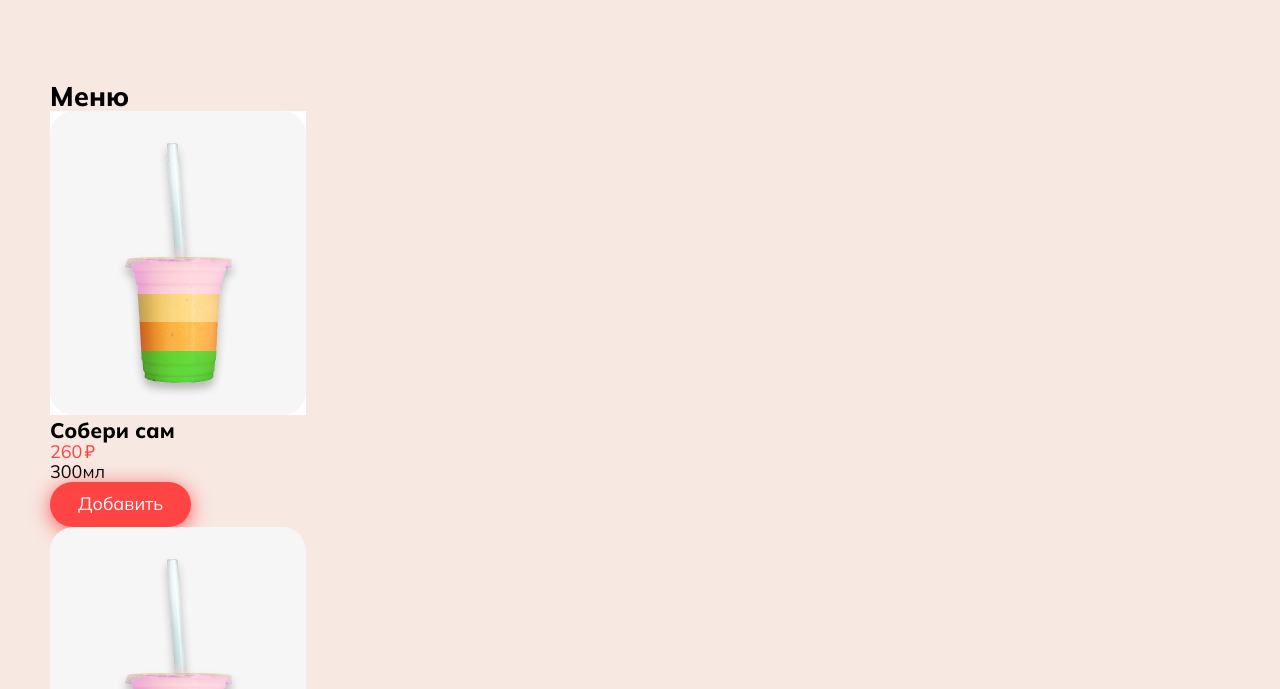
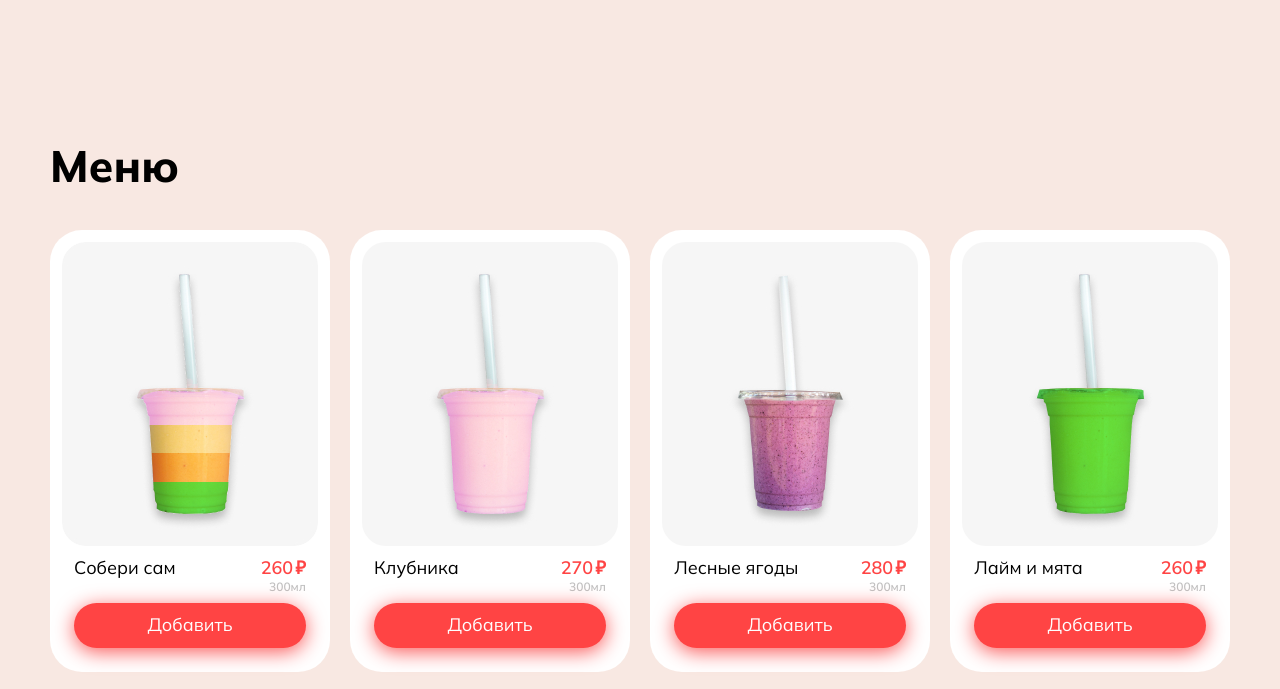
Before and after one commit to lynxsilver02/freshy-bar, a plain HTML site: page index.html in a window 1280 px wide. Shown: the part 978-1667 px from the top of the page. Drawn offline with Linux system fonts and the light colour scheme; a script that the page names is missing; a web font is replaced by a local one.

Commit message:
Refactoring HTML, update images, writing styles for Goods

```diff
--- a/css/style.css
+++ b/css/style.css
@@ -174,7 +174,70 @@ h1, h2, h3, p, fieldset {
   * GOODS SECTION
 */
 
+.goods {
+  padding: 60px 0 70px;
+}
 
+.goods__title {
+  margin-bottom: 40px;
+  font-size: 44px;
+  font-weight: 900;
+}
+
+.goods__list {
+  display: grid;
+  grid-template-columns: repeat(4, 280px); /* создать 4 столбца по 280px */
+  gap: 20px;  /* отступы между карточками */
+}
+
+.cocktail {
+  display: flex;  /* для удобства отображения контента */
+  flex-direction: column;
+  border-radius: 32px;
+  background-color: #FFF;
+  padding: 12px;
+  height: 100%;
+}
+
+.cocktail__img {
+  width: 100%;
+  border-radius: 24px;
+}
+
+.cocktail__content {
+  flex-grow: 1; /* при приближение тест тоже будет увеличиваться */
+  display: flex;  /* для удобства отображения контента */
+  flex-direction: column;
+  padding: 12px;
+}
+
+.cocktail__text {
+  display: flex;
+  justify-content: space-between;
+  margin-bottom: 2px;
+}
+
+.cocktail__title {
+  font-size: 18px;
+  font-weight: 400;
+  margin-right: 5px;  /* чтобы контент никогда не прижимался к цене */
+}
+
+.cocktail__price {
+  font-weight: 600;
+}
+
+.cocktail__size {
+  font-size: 12px;
+  font-weight: 600;
+  color: #C1C1C1;
+  align-self: flex-end; /* === margin-left: auto; */
+  margin-bottom: 10px;
+}
+
+.cocktial__btn {
+  margin-top: auto;
+}
 
 /*
   * FOOTER
--- a/index.html
+++ b/index.html
@@ -57,6 +57,7 @@
                         <article class="goods__card cocktail">
                             <img src="img/make-your-own.jpg" alt="Коктейль Собери сам" class="cocktail__img">
 
+                            <div class="cocktail__content">
                                 <div class="cocktail__text">
                                     <h3 class="cocktail__title">Собери сам</h3>
                                     <p class="cocktail__price text-red">260 ₽</p>
@@ -65,13 +66,16 @@
                                 <p class="cocktail__size">300мл</p>
 
                                 <button class="btn cocktial__btn">Добавить</button>
+                            </div>
+
                         </article>
                     </li>
 
                     <li class="goods__item">
                         <article class="goods__card cocktail">
-                            <img src="img/strawberry.png" alt="Коктейль Клубника" class="cocktail__img">
+                            <img src="img/strawberry.jpg" alt="Коктейль Клубника" class="cocktail__img">
 
+                            <div class="cocktail__content">
                                 <div class="cocktail__text">
                                     <h3 class="cocktail__title">Клубника</h3>
                                     <p class="cocktail__price text-red">270 ₽</p>
@@ -80,13 +84,16 @@
                                 <p class="cocktail__size">300мл</p>
 
                                 <button class="btn cocktial__btn">Добавить</button>
+                            </div>
+
                         </article>
                     </li>
 
                     <li class="goods__item">
                         <article class="goods__card cocktail">
-                            <img src="img/berries.png" alt="Коктейль Лесные ягоды" class="cocktail__img">
+                            <img src="img/berries.jpg" alt="Коктейль Лесные ягоды" class="cocktail__img">
 
+                            <div class="cocktail__content">
                                 <div class="cocktail__text">
                                     <h3 class="cocktail__title">Лесные ягоды</h3>
                                     <p class="cocktail__price text-red">280 ₽</p>
@@ -95,13 +102,16 @@
                                 <p class="cocktail__size">300мл</p>
 
                                 <button class="btn cocktial__btn">Добавить</button>
+                            </div>
+
                         </article>
                     </li>
 
                     <li class="goods__item">
                         <article class="goods__card cocktail">
-                            <img src="img/lime-and-mint.png" alt="Коктейль Лайм и мята" class="cocktail__img">
+                            <img src="img/lime-and-mint.jpg" alt="Коктейль Лайм и мята" class="cocktail__img">
 
+                            <div class="cocktail__content">
                                 <div class="cocktail__text">
                                     <h3 class="cocktail__title">Лайм и мята</h3>
                                     <p class="cocktail__price text-red">260 ₽</p>
@@ -110,13 +120,16 @@
                                 <p class="cocktail__size">300мл</p>
 
                                 <button class="btn cocktial__btn">Добавить</button>
+                            </div>
+
                         </article>
                     </li>
 
                     <li class="goods__item">
                         <article class="goods__card cocktail">
-                            <img src="img/banana.png" alt="Коктейль Банан" class="cocktail__img">
+                            <img src="img/banana.jpg" alt="Коктейль Банан" class="cocktail__img">
 
+                            <div class="cocktail__content">
                                 <div class="cocktail__text">
                                     <h3 class="cocktail__title">Банан</h3>
                                     <p class="cocktail__price text-red">260 ₽</p>
@@ -125,13 +138,16 @@
                                 <p class="cocktail__size">300мл</p>
 
                                 <button class="btn cocktial__btn">Добавить</button>
+                            </div>
+
                         </article>
                     </li>
 
                     <li class="goods__item">
                         <article class="goods__card cocktail">
-                            <img src="img/kiwi-and-apple.png" alt="Коктейль Киви и яблоко" class="cocktail__img">
+                            <img src="img/kiwi-and-apple.jpg" alt="Коктейль Киви и яблоко" class="cocktail__img">
 
+                            <div class="cocktail__content">
                                 <div class="cocktail__text">
                                     <h3 class="cocktail__title">Киви и яблоко</h3>
                                     <p class="cocktail__price text-red">290 ₽</p>
@@ -140,13 +156,16 @@
                                 <p class="cocktail__size">300мл</p>
 
                                 <button class="btn cocktial__btn">Добавить</button>
+                            </div>
+
                         </article>
                     </li>
 
                     <li class="goods__item">
                         <article class="goods__card cocktail">
-                            <img src="img/mango.png" alt="Коктейль Манго" class="cocktail__img">
+                            <img src="img/mango.jpg" alt="Коктейль Манго" class="cocktail__img">
 
+                            <div class="cocktail__content">
                                 <div class="cocktail__text">
                                     <h3 class="cocktail__title">Манго</h3>
                                     <p class="cocktail__price text-red">380 ₽</p>
@@ -155,13 +174,16 @@
                                 <p class="cocktail__size">300мл</p>
 
                                 <button class="btn cocktial__btn">Добавить</button>
+                            </div>
+
                         </article>
                     </li>
 
                     <li class="goods__item">
                         <article class="goods__card cocktail">
-                            <img src="img/passion-fruit.png" alt="Коктейль Маракуйя" class="cocktail__img">
+                            <img src="img/passion-fruit.jpg" alt="Коктейль Маракуйя" class="cocktail__img">
 
+                            <div class="cocktail__content">
                                 <div class="cocktail__text">
                                     <h3 class="cocktail__title">Маракуйя</h3>
                                     <p class="cocktail__price text-red">340 ₽</p>
@@ -170,6 +192,8 @@
                                 <p class="cocktail__size">300мл</p>
 
                                 <button class="btn cocktial__btn">Добавить</button>
+                            </div>
+
                         </article>
                     </li>
                 </ul>
```
Also changed, not shown: img/banana.jpg (added), img/banana.png (deleted), img/berries.jpg (added), img/berries.png (deleted), img/kiwi-and-apple.jpg (added), img/kiwi-and-apple.png (deleted), img/lime-and-mint.jpg (added), img/lime-and-mint.png (deleted), img/mango.jpg (added), img/mango.png (deleted), img/passion-fruit.jpg (added), img/passion-fruit.png (deleted), img/strawberry.jpg (added), img/strawberry.png (deleted). Lines whose indentation alone changed are shown as unchanged.
